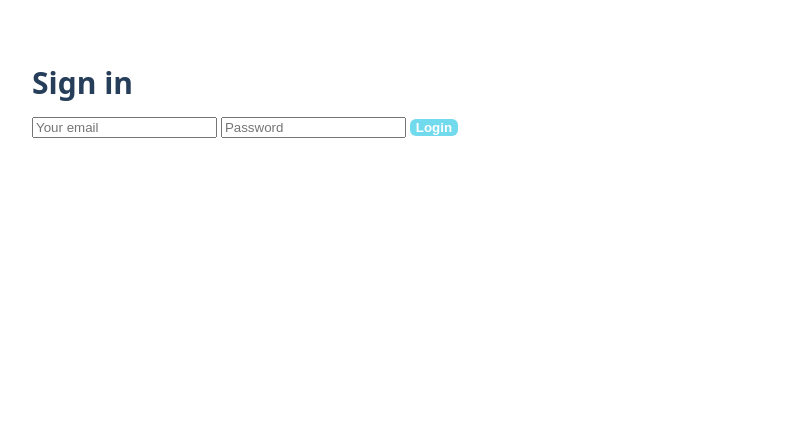
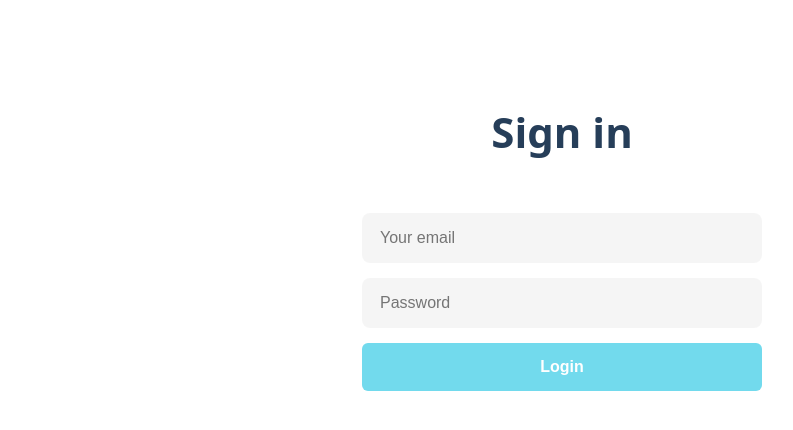
Before and after one commit to outono-org/fuzzboard.com, a Flask app: page /login in a window 1280 px wide. Shown: the top 430 px of the page, without its empty margins (78-871 px from the left). Run offline with Flask 2, Linux system fonts and the light colour scheme.

Commit message:
Added styling to login page, created logout function, added remote as a location.

```diff
--- a/application/auth.py
+++ b/application/auth.py
@@ -30,6 +30,12 @@ def login():
     return render_template("auth/login.html", form=form)
 
 
+@auth.route("/logout")
+def logout():
+    session.clear()
+    return redirect("/login")
+
+
 """ @auth.route("/signup", methods=["GET", "POST"])
 def signup():
     form = SignUp()
--- a/application/forms.py
+++ b/application/forms.py
@@ -17,7 +17,7 @@ class NewJobSubmission(FlaskForm):
     category = SelectField("Category", choices=[
                            ("Pick one"), ("Design"), ("Development"), ("Marketing"), ("Business Development"), ("Other")])
     location = SelectField("Location", choices=[
-                           ("Lisboa"), ("Porto"), ("Aveiro"), ("Açores"), ("Beja"), ("Braga"), ("Bragança"), ("Castelo Branco"), ("Coimbra"), ("Évora"), ("Faro"), ("Guarda"), ("Leiria"), ("Madeira"), ("Portalegre"), ("Santarém"), ("Setúbal"), ("Viana do Castelo"), ("Vila Real"), ("Viseu")], validators=[DataRequired()])
+                           ("Remote"), ("Lisboa"), ("Porto"), ("Aveiro"), ("Açores"), ("Beja"), ("Braga"), ("Bragança"), ("Castelo Branco"), ("Coimbra"), ("Évora"), ("Faro"), ("Guarda"), ("Leiria"), ("Madeira"), ("Portalegre"), ("Santarém"), ("Setúbal"), ("Viana do Castelo"), ("Vila Real"), ("Viseu")], validators=[DataRequired()])
     link = StringField("Where should I go to apply?",
                        validators=[DataRequired(), URL()])
     email = EmailField("Contact email", validators=[DataRequired(), Email()])
--- a/application/static/css/styles.css
+++ b/application/static/css/styles.css
@@ -295,6 +295,7 @@ input#submit:hover {
   border-radius: 4px;
   height: 200px;
   padding: 20px;
+  font-weight: 300;
 }
 
 .a_underline {
@@ -509,3 +510,49 @@ input#submit:hover {
   max-height: 200px;
   z-index: 1;
 }
+
+/* Login CSS */
+
+.container-login {
+  margin: 100px auto;
+  max-width: 400px;
+  text-align: center;
+  font-size: 15px;
+}
+
+.main-login {
+  max-width: 600px;
+  margin: 50px auto;
+  animation: fadeIn;
+  animation-duration: 1s;
+}
+
+.big-text {
+  font-size: 42px;
+}
+
+.login-form input {
+  padding: 15px 17px;
+  background-color: rgba(0, 0, 0, 0.04);
+  border-radius: 8px;
+  outline: none;
+  border: 1px solid transparent;
+  font-size: 16px;
+}
+
+.block input {
+  display: block;
+}
+
+.mb15 {
+  margin-bottom: 15px;
+}
+
+.mb15 input {
+  margin-bottom: 15px;
+  width: 100%;
+}
+
+.mb50 {
+  margin-bottom: 50px;
+}
--- a/application/templates/auth/login.html
+++ b/application/templates/auth/login.html
@@ -9,10 +9,10 @@
     href='/static/css/styles.css'>
 </head>
 <body>
-    <main class="main">
-        <div class="container">
+    <main class="main-login">
+        <div class="container-login">
             <h1 class="mb50 big-text">Sign in</h1>
-            <form class="block mb15" method="post">
+            <form class="block login-form mb15" method="post">
                 {{ form.hidden_tag() }}
                 {{ form.email_address(placeholder="Your email") }}
                 {{ form.password(placeholder="Password") }}
--- a/application/templates/new.html
+++ b/application/templates/new.html
@@ -12,7 +12,7 @@
 
         <h1>Submit a job for free</h1>
 
-        <span class="secondary-text">Each job approved is shared across our communication channels, weekly newsletter and inside the Slack workspace for <a class="a_underline" href="https://351.community/" target="_blank" rel="noreferrer">351</a>, one of the most active Portuguese Startup Communities.</span>
+        <span class="secondary-text">Each job approved is shared across our communication channels, weekly newsletter and inside the Slack workspace for <a class="a_underline" href="https://351.community/" target="_blank" rel="noreferrer">351</a>, one of the most active Startup Communities in Portugal.</span>
         <br><br>
         <span class="secondary-text">→ Our monthly organic reach is <b>6.2K on LinkedIn</b>.
             <br>→ Our newsletter is sent every Monday to people that are <b>actively</b> looking for jobs at startups.</span>
```
